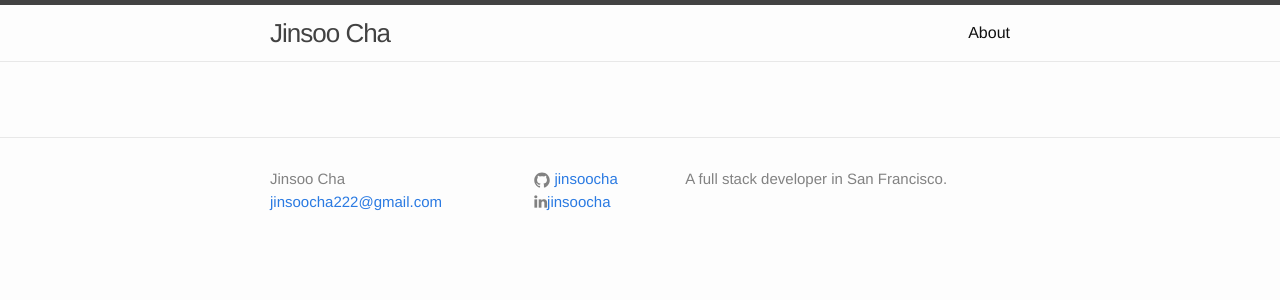
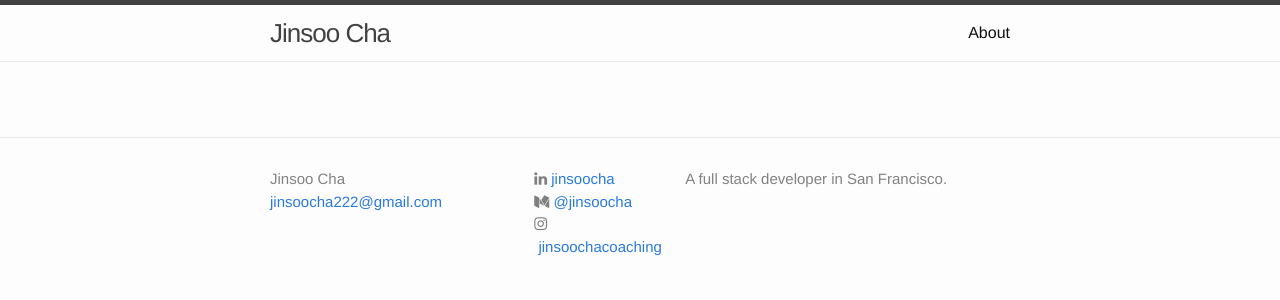
Before and after one commit to jinsoocha/jinsoocha.github.io, a Jekyll site: the page built from index.html, in a window 1280 px wide. Shown: the top 300 px of the page. Built offline with Jekyll 4.4.1, drawn with Linux system fonts in a browser that asks for light colours; nearby versions of some CDN libraries.

Commit message:
Update footer.html

```diff
--- a/_includes/footer.html
+++ b/_includes/footer.html
@@ -12,19 +12,21 @@
 
       <div class="footer-col footer-col-2">
         <ul class="social-media-list">
-          {% if site.github_username %}
           <li>
-            {% include icon-github.html username=site.github_username %}
-          </li>
-          {% endif %}
-
-          {% if site.linkedin_username %}
-          <li>
-            <a href="https://linkedin.com/in/{{ site.linkedin_username }}">
-               <i class="fa fa-linkedin" style="color:grey"></i>jinsoocha
+            <a href="https://linkedin.com/in/jinsoocha">
+               <i class="fa fa-linkedin" style="color:grey"></i>&nbsp;jinsoocha
             </a>
           </li>
-          {% endif %}
+          <li>
+            <a href="https://medium.com/@jinsoocha">
+               <i class="fa fa-medium" style="color:grey"></i>&nbsp;@jinsoocha
+            </a>
+          </li>
+          <li>
+            <a href="https://instagram.com/jinsoochacoaching">
+               <i class="fa fa-instagram" style="color:grey"></i>&nbsp;jinsoochacoaching
+            </a>
+          </li>
         </ul>
       </div>
 
```
